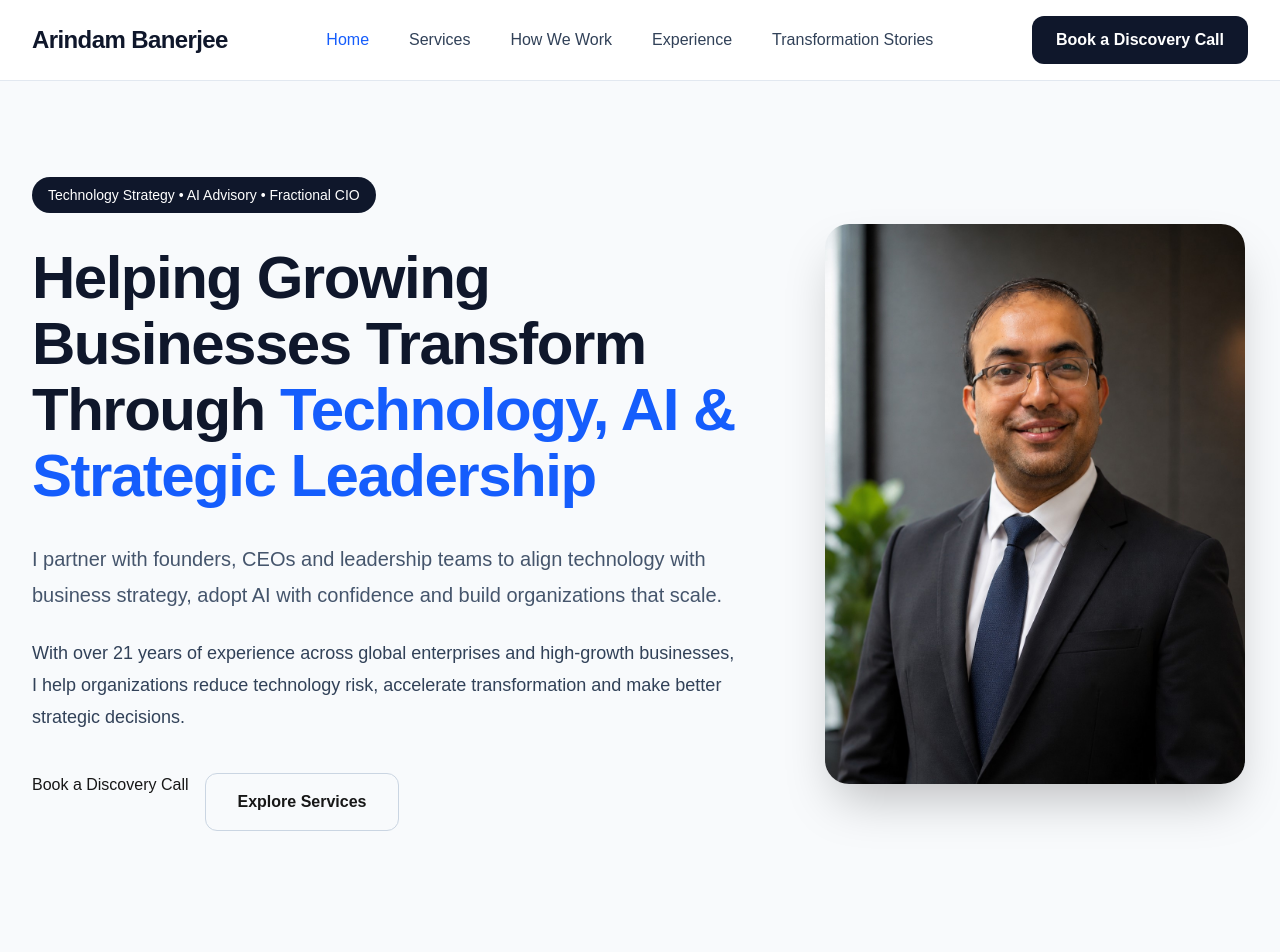
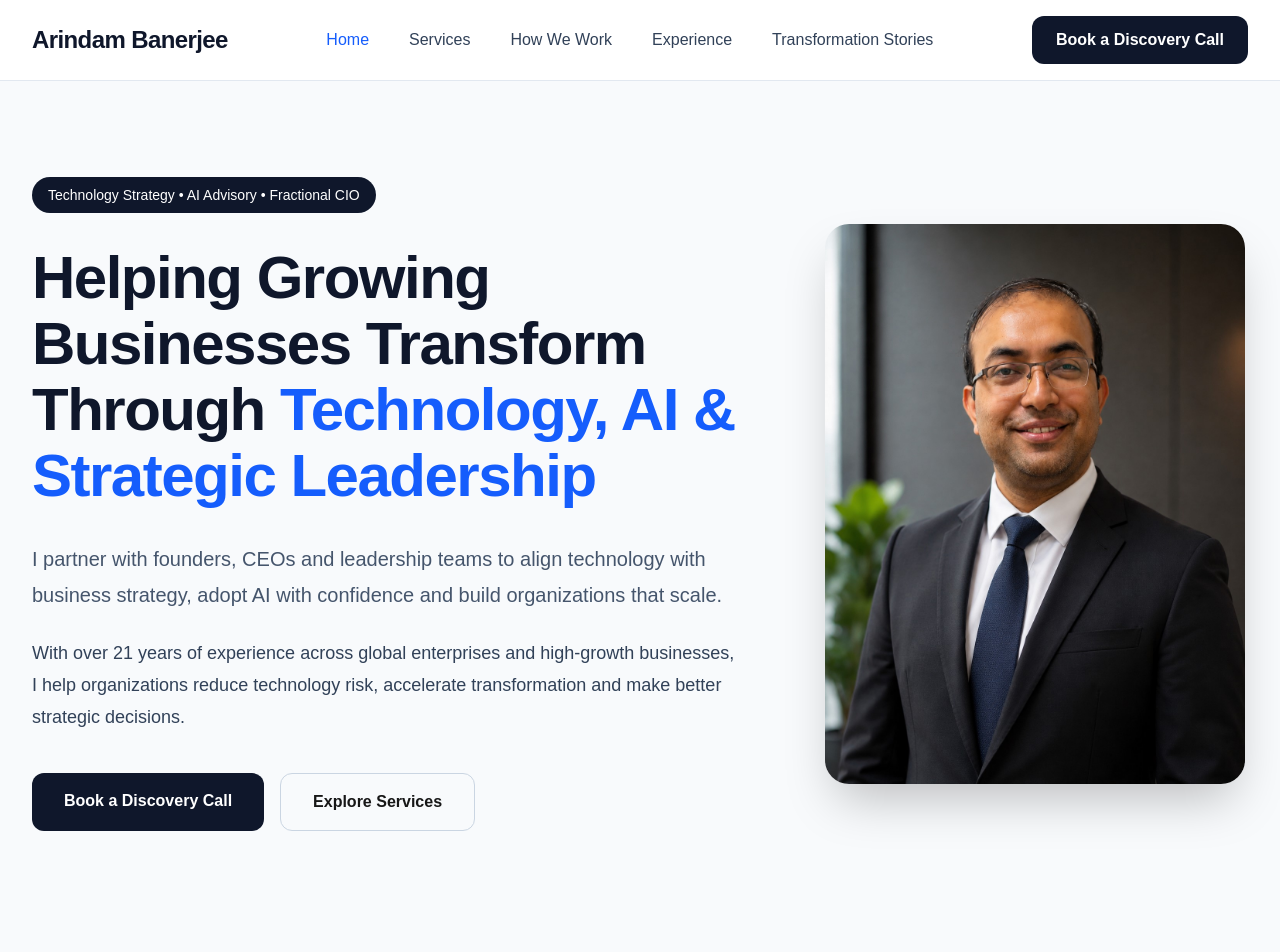
Before and after one commit to iarindambanerjee/arindam-website, a Next.js app: page / in a window 1280 px wide. Shown: the top 952 px of the page. Built offline with nearby package versions, Linux system fonts and the light colour scheme.

Commit message:
Version 1.2 - SEO foundation and social sharing

```diff
--- a/app/page.tsx
+++ b/app/page.tsx
@@ -42,7 +42,7 @@ export default function Home() {
   href={siteConfig.calendly}
   target="_blank"
   rel="noopener noreferrer"
-  className="..."
+  className="rounded-xl bg-slate-900 text-white px-8 py-4 font-semibold hover:bg-slate-800 transition"
 >
   Book a Discovery Call
 </a>
```
